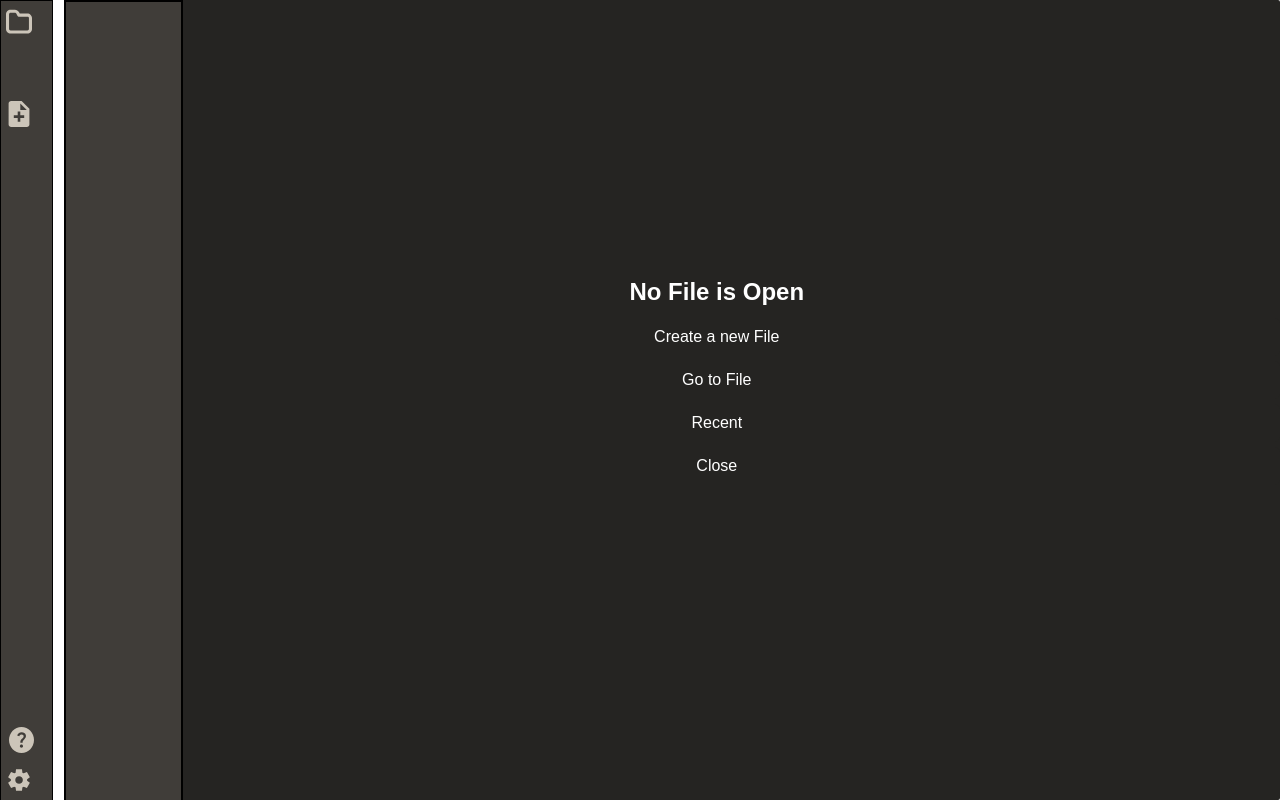
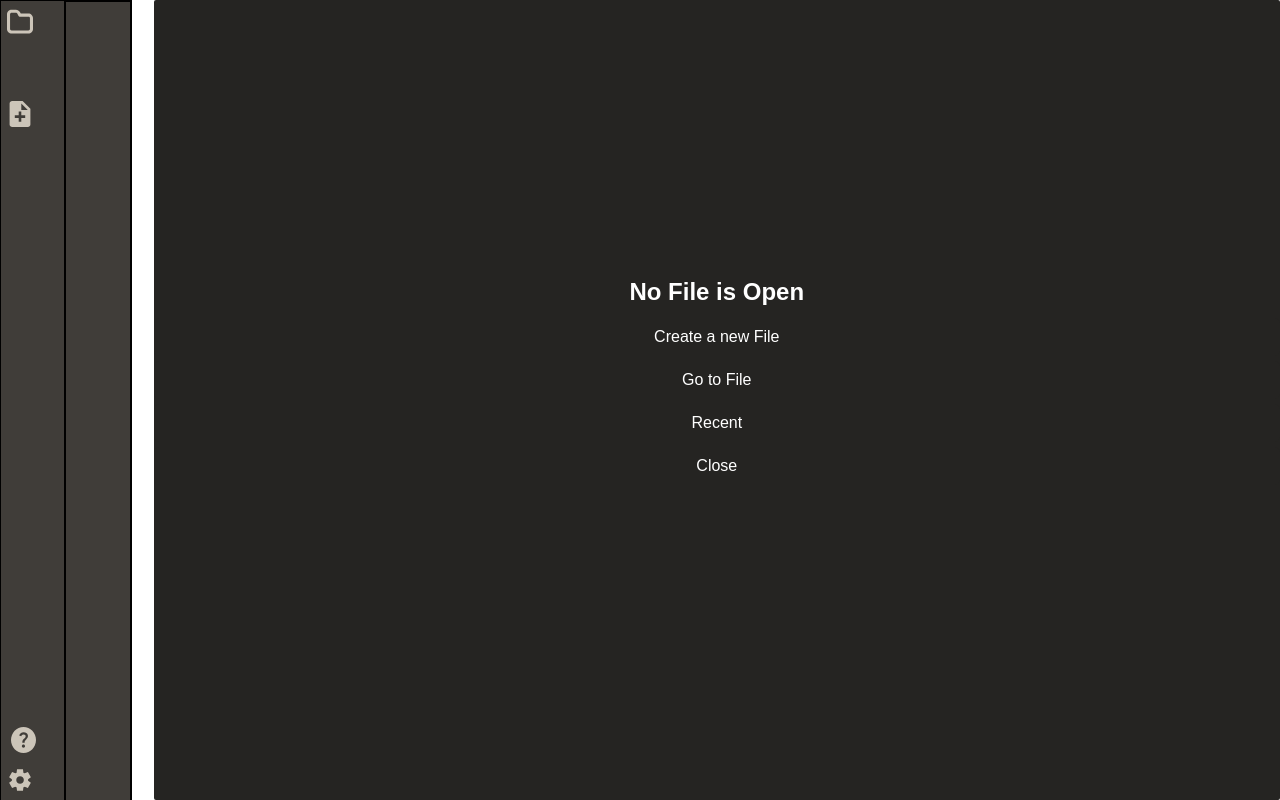
Before and after one commit to Native-Planet/onyx, a React (Create React App) app in the folder ui/: page / in a window 1280 px wide. Built offline with nearby package versions, Linux system fonts and the light colour scheme.

Commit message:
Fixed White bar

```diff
--- a/ui/src/styles.css
+++ b/ui/src/styles.css
@@ -47,7 +47,7 @@ body {
 
   .menu-management {
     display: flex;
-    width: 4%;
+    width: 5%;
     border: 1px solid black;
     background-color: #403D39;
     background-size: 3vw 3vw;
@@ -62,7 +62,7 @@ body {
 .treeView-management {
   display: flex;
   border: 2px  solid black;
-  width: 9%;
+  width: 5%;
   background-color: #403D39;
   position: fixed;
   top: 0;
```
